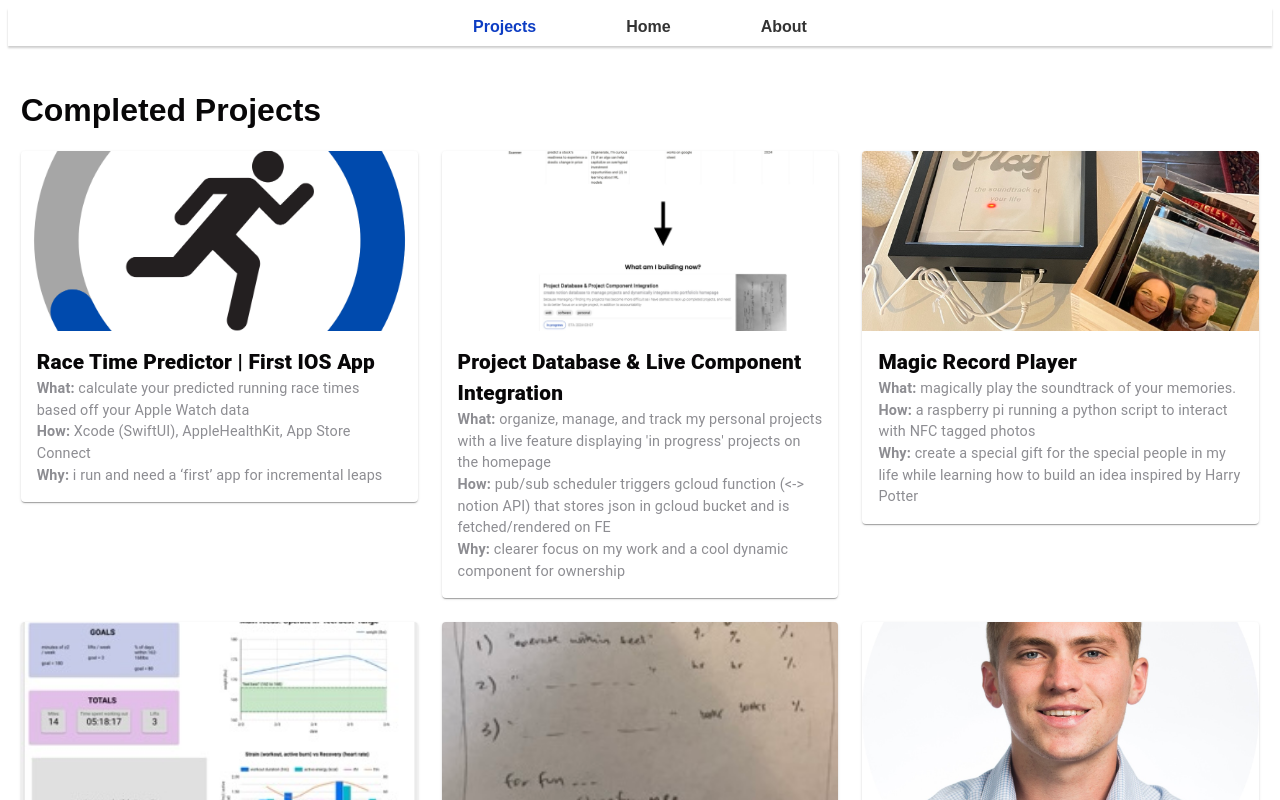
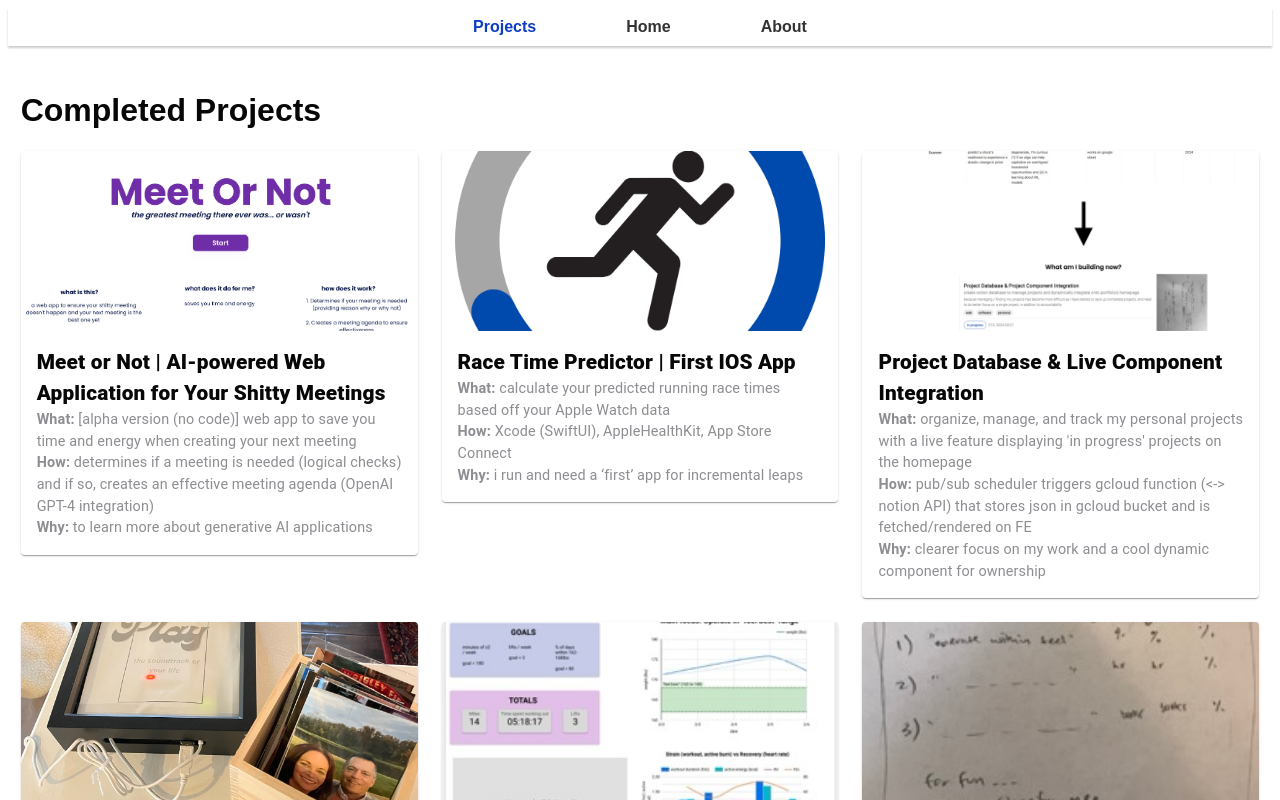
Before and after one commit to declankra/my-portfolio, a React (Create React App) app: page /projects in a window 1280 px wide. Shown: the top 800 px of the page. Built offline with nearby package versions, Linux system fonts and the light colour scheme; what webfontloader would draw is missing.

Commit message:
added meetornot.io project

```diff
--- a/src/components/ProjectsGrid.js
+++ b/src/components/ProjectsGrid.js
@@ -7,6 +7,14 @@
 const ProjectsGrid = () => {
     // Example data - this could come from a database or API in a real-world scenario
     const projects = [
+        {
+            imageUrl: require(`../images/MeetOrNot.jpeg`),
+            title: 'Meet or Not | AI-powered Web Application for Your Shitty Meetings',
+            what: '[alpha version (no code)] web app to save you time and energy when creating your next meeting',
+            how: 'determines if a meeting is needed (logical checks) and if so, creates an effective meeting agenda (OpenAI GPT-4 integration)',
+            why: "to learn more about generative AI applications ",
+            url: 'https://meetornot.io'
+        },
         {
             imageUrl: require(`../images/RaceTimePredictorAppIcon.jpeg`),
             title: 'Race Time Predictor | First IOS App',
```
Also changed, not shown: src/images/MeetOrNot.jpeg (added).
